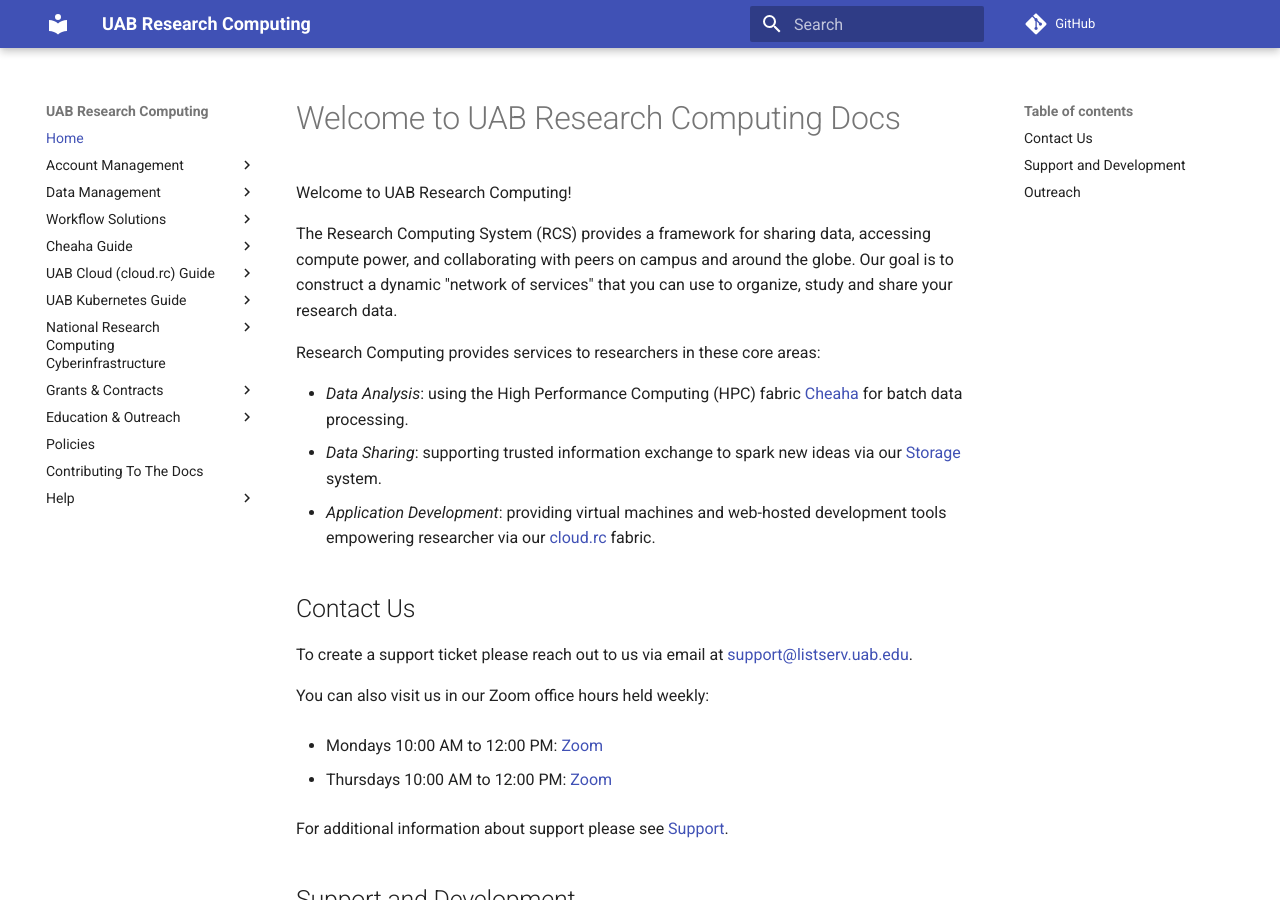
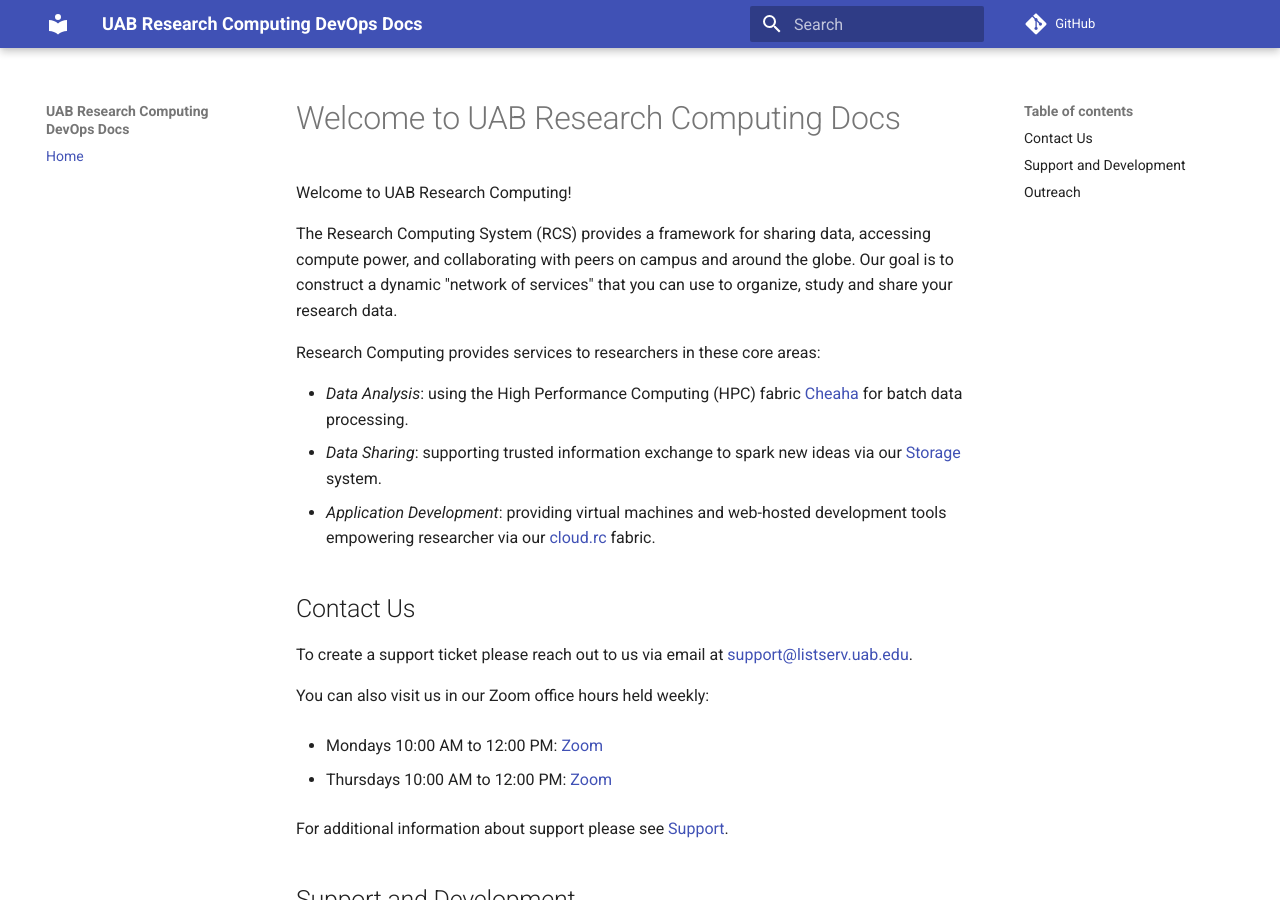
Before and after one commit to uabrc/devops-docs, an MkDocs documentation site: the page built from docs/index.md, in a window 1280 px wide and 900 px high. Built offline with MkDocs 1.6.1 and Material for MkDocs 9.7.7, drawn with Linux system fonts in a browser that asks for light colours; comment, search, counter and statistics services are not loaded; some of the changed lines change nothing that is shown.

Commit message:
Removed UABRC Research Doc specific references

```diff
--- a/mkdocs.yml
+++ b/mkdocs.yml
@@ -1,5 +1,5 @@
-site_name: UAB Research Computing
-repo_url: https://github.com/uabrc/researcher-facing-MkDocs
+site_name: UAB Research Computing DevOps Docs
+repo_url: https://github.com/uabrc/devops-docs
 
 theme:
   name: material
@@ -38,90 +38,6 @@
       type: date
   - redirects:
       redirect_maps:
-        account_management/gitlab_researcher.md: account_management/gitlab_account.md
-        account_management/uab_researcher.md: account_management/cheaha_account.md
-        cheaha/lmod.md: cheaha/software/modules.md
-        data_management/LTS/lts.md: data_management/lts/lts.md
-        data_management/LTS/sharing.md: data_management/lts/sharing.md
-        environment_management/anaconda_environments.md: workflow_solutions/using_anaconda.md
-        environment_management/containers.md: workflow_solutions/getting_containers.md
-        environment_management/git.md: workflow_solutions/getting_software_with_git.md
-        uab_cloud/cloud_remote_access.md: uab_cloud/remote_access.md
-        welcome/rc_days.md: education/research_computing_days.md
-        welcome/welcome.md: index.md
-        cheaha/slurm/sbatch_usage.md: cheaha/slurm/submitting_jobs.md
 
 nav:
   - Home: index.md
-  - Account Management:
-      - Cheaha Account: account_management/cheaha_account.md
-      - External Collaborator Accounts (XIAS):
-          - Managing Guests: account_management/xias_users.md
-          - Managing Projects & Sites: account_management/xias_sites.md
-          - Instructions for Guests: account_management/xias_guest.md
-      - Gitlab Account: account_management/gitlab_account.md
-  - Data Management:
-      - Overview: data_management/storage.md
-      - Long Term Storage:
-          - Introduction: data_management/lts/lts.md
-          - Sharing: data_management/lts/sharing.md
-      - Transfer:
-          - Globus: data_management/transfer/globus.md
-          - RClone: data_management/transfer/rclone.md
-          - FileZilla: data_management/transfer/filezilla.md
-      - Code Storage: data_management/code_storage.md
-  - Workflow Solutions:
-      - Using the Shell: workflow_solutions/shell.md
-      - Using Anaconda: workflow_solutions/using_anaconda.md
-      - Using Workflow Managers: workflow_solutions/using_workflow_managers.md
-      - Getting Containers: workflow_solutions/getting_containers.md
-      - Getting Software from GitHub and GitLab: workflow_solutions/getting_software_with_git.md
-  - Cheaha Guide:
-      - Getting Started: cheaha/getting_started.md
-      - Hardware: cheaha/hardware.md
-      - Software:
-          - Preinstalled Modules: cheaha/software/modules.md
-          - Self-Installed Software: cheaha/software/software.md
-      - Open OnDemand:
-          - Homepage: cheaha/open_ondemand/ood_main.md
-          - File Browser: cheaha/open_ondemand/ood_files.md
-          - Interactive Apps: cheaha/open_ondemand/ood_interactive.md
-          - Job Composer: cheaha/open_ondemand/ood_jobs.md
-      - SLURM:
-          - Introduction: cheaha/slurm/introduction.md
-          - Submitting Jobs: cheaha/slurm/submitting_jobs.md
-          - Managing Jobs: cheaha/slurm/job_management.md
-          - GPUs: cheaha/slurm/gpu.md
-      - Job Efficiency: cheaha/job_efficiency.md
-      - Anaconda on Cheaha: cheaha/conda.md
-  - UAB Cloud (cloud.rc) Guide:
-      - Introduction: uab_cloud/introduction.md
-      - Tutorial:
-          - (1) Networks: uab_cloud/network_setup_basic.md
-          - (2) Security Policies: uab_cloud/security_setup_basic.md
-          - (3) Instances: uab_cloud/instance_setup_basic.md
-          - (4) Volumes (optional): uab_cloud/volume_setup_basic.md
-      - Remote Access: uab_cloud/remote_access.md
-      - Installing Software: uab_cloud/installing_software.md
-      - Snapshots and Images: uab_cloud/snapshots.md
-  - UAB Kubernetes Guide:
-      - Startup: kubernetes/startup.md
-  - National Research Computing Cyberinfrastructure:
-      - The Open Science Grid: national_ci/osg.md
-      - NSF Cyberinfrastructure: national_ci/nsf_access.md
-      - NIH Cyberinfrastructure: national_ci/nih.md
-  - Grants & Contracts:
-      - Overview: grants/overview.md
-      - Facilities and Plan: grants/facilities.md
-      - Budgeting: grants/budgets.md
-      - Descriptions: grants/publications.md
-  - Education & Outreach:
-      - Case Studies: education/case_studies.md
-      - Research Computing Days: education/research_computing_days.md
-      - Offered Courses: education/courses.md
-      - Social Media: education/social_media.md
-  - Policies: policies.md
-  - Contributing To The Docs: contributor_guide.md
-  - Help:
-      - Support: help/support.md
-      - FAQ: help/faq.md
```
